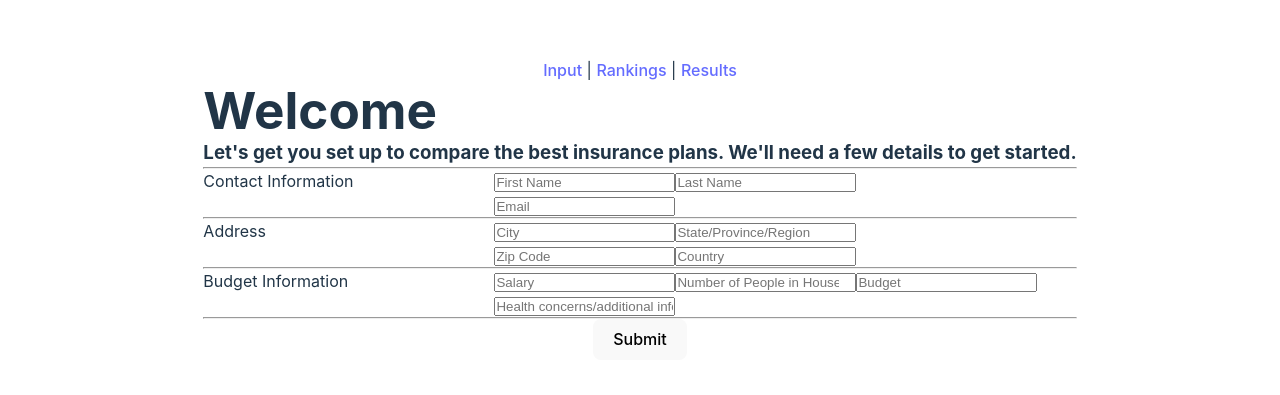
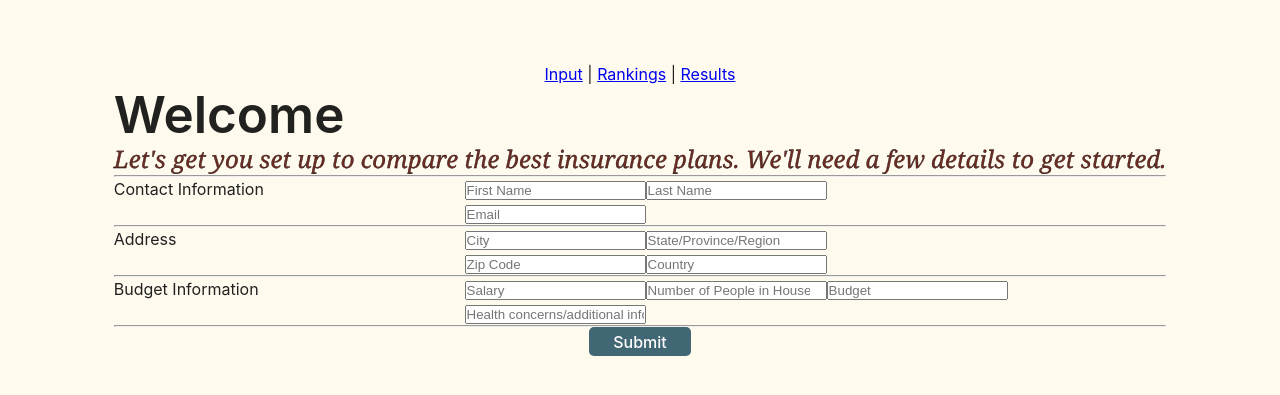
Before and after one commit to riasingh125/forge-spring25-software, a React (Vite) app in the folder frontend/: page /input in a window 1280 px wide. Shown: the part 191-586 px from the top of the page. Built offline with nearby package versions, Linux system fonts and the light colour scheme.

Commit message:
added general css styles for all pages

```diff
--- a/frontend/src/index.css
+++ b/frontend/src/index.css
@@ -3,9 +3,9 @@
   line-height: 1.5;
   font-weight: 400;
 
-  color-scheme: light dark;
-  color: rgba(255, 255, 255, 0.87);
-  background-color: #242424;
+  color-scheme: light;
+  color: rgba(0, 0, 0, 0.87);
+  background-color: #fffaee;
 
   font-synthesis: none;
   text-rendering: optimizeLegibility;
@@ -13,13 +13,20 @@
   -moz-osx-font-smoothing: grayscale;
 }
 
-a {
-  font-weight: 500;
-  color: #646cff;
-  text-decoration: inherit;
+h1 {
+  font-style: normal;
+  font-weight: 600;
+  line-height: normal;
 }
-a:hover {
-  color: #535bf2;
+
+h2 {
+  color: #6d2b22;
+  -webkit-text-stroke-width: 0.3px;
+  -webkit-text-stroke-color: #000;
+  font-family: Georgia;
+  font-style: italic;
+  font-weight: 400;
+  line-height: normal;
 }
 
 body {
@@ -36,35 +43,22 @@ h1 {
 }
 
 button {
-  border-radius: 8px;
-  border: 1px solid transparent;
-  padding: 0.6em 1.2em;
+  border-radius: 5px;
+  padding: 0.3em 1.5em;
   font-size: 1em;
   font-weight: 500;
   font-family: inherit;
-  background-color: #1a1a1a;
+  background-color: #416774;
   cursor: pointer;
-  transition: border-color 0.25s;
+  border: none;
+  color: white;
 }
 button:hover {
-  border-color: #646cff;
+  background-color: #203f72;
 }
 button:focus,
 button:focus-visible {
   outline: 4px auto -webkit-focus-ring-color;
-}
-
-@media (prefers-color-scheme: light) {
-  :root {
-    color: #213547;
-    background-color: #ffffff;
-  }
-  a:hover {
-    color: #747bff;
-  }
-  button {
-    background-color: #f9f9f9;
-  }
 }
 
 * {
--- a/frontend/src/pages/Input/Input.tsx
+++ b/frontend/src/pages/Input/Input.tsx
@@ -51,10 +51,10 @@ const Input: React.FC = () => {
   return (
     <div>
       <h1>Welcome</h1>
-      <h3>
+      <h2>
         Let's get you set up to compare the best insurance plans. We'll need a
         few details to get started.
-      </h3>
+      </h2>
       <hr></hr>
       <div className={styles.formContainer}>
         <form className={styles.form} onSubmit={handleSubmit}>
```
